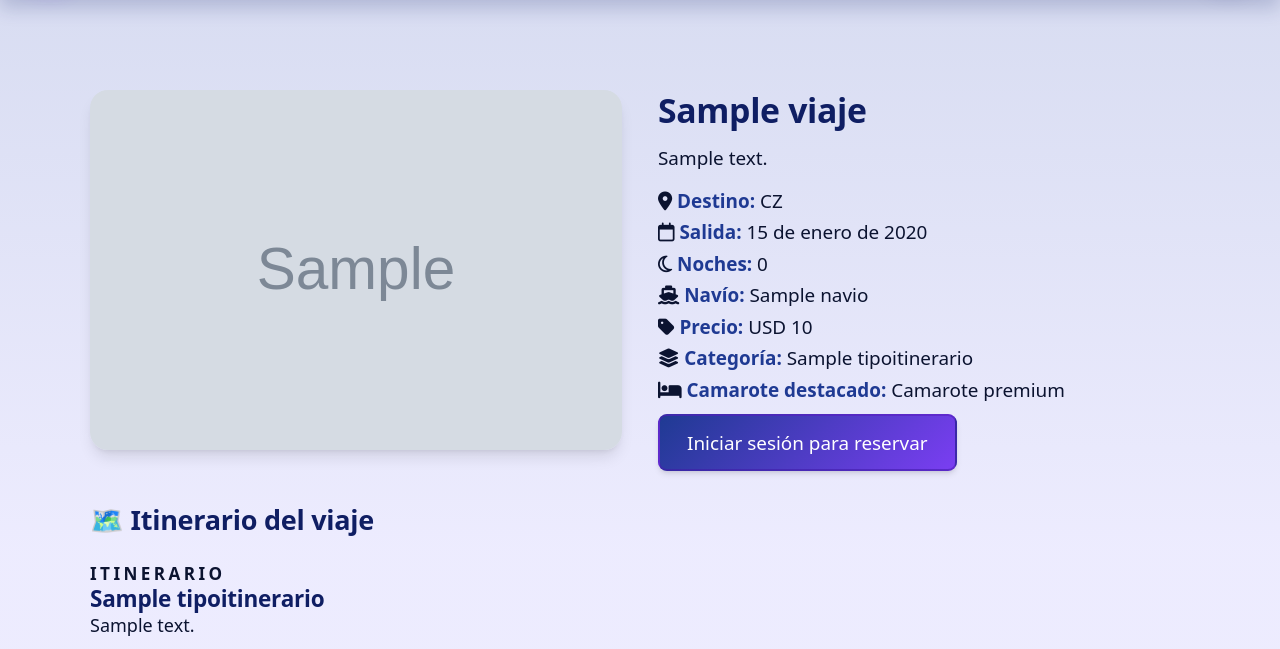
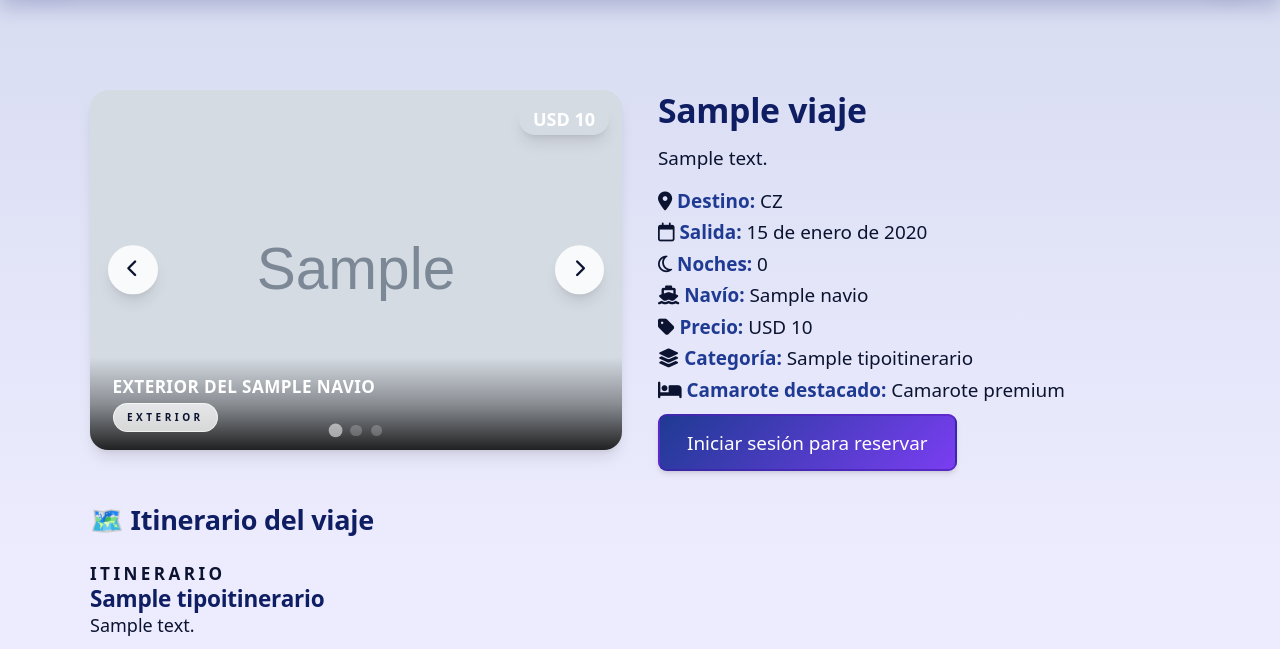
Before and after one commit to Villada-PG3/trabajo-practico-integrador-compania-naviera, a Django app: page /ofertas/1/ in a window 1280 px wide. Shown: the part 88-737 px from the top of the page. Run offline with Django 5.2, Linux system fonts and the light colour scheme; tables that the repository leaves empty hold one stand-in row (values such as "Sample post"); grey boxes marked "Sample" are stand-in pictures; some libraries are stand-ins or nearby versions.

Commit message:
Commit imagenes en detalle ofertas

```diff
--- a/compania_naviera/compania_naviera/templates/detalle_oferta.html
+++ b/compania_naviera/compania_naviera/templates/detalle_oferta.html
@@ -9,13 +9,68 @@
   <!-- ENCABEZADO -->
   <div class="flex flex-col md:flex-row gap-8 mb-10">
     <div class="md:w-1/2">
-      <div class="relative h-80 w-full overflow-hidden rounded-2xl shadow-lg">
-        {% if oferta.navio.imagen %}
+      {% with gallery=oferta.gallery|default:gallery %}
+      {% if gallery|length %}
+        <div class="relative h-80 w-full overflow-hidden rounded-2xl shadow-lg bg-bg/60" data-slider aria-label="Postales de {{ oferta.viaje.nombre }}">
+          <div class="flex h-full w-full transition-transform duration-500" data-slider-track style="transform: translateX(0%);">
+            {% for image in gallery %}
+              <figure class="relative h-full w-full flex-shrink-0">
+                <img src="{{ image.url }}" alt="{{ oferta.viaje.nombre }} - {{ image.label }}"
+                     class="h-full w-full object-cover" loading="lazy">
+                <figcaption class="absolute inset-x-0 bottom-0 bg-gradient-to-t from-black/85 via-black/35 to-transparent px-5 py-4 text-xs font-semibold uppercase tracking-wide text-white space-y-1">
+                  <span class="block leading-snug">{{ image.label }}</span>
+                  <span class="inline-flex items-center gap-2 rounded-full border border-white/60 bg-white/15 px-3 py-1 text-[10px] tracking-[0.35em]">
+                    {% if image.type == "destino" %}
+                      Destino
+                    {% elif image.type == "cabin" %}
+                      Camarote
+                    {% elif image.type == "interior" %}
+                      Interior
+                    {% elif image.type == "exterior" %}
+                      Exterior
+                    {% else %}
+                      {{ image.type|default:"Ambiente"|title }}
+                    {% endif %}
+                  </span>
+                </figcaption>
+              </figure>
+            {% endfor %}
+          </div>
+
+          {% if gallery|length > 1 %}
+            <button type="button"
+                    class="absolute left-4 top-1/2 z-10 flex h-11 w-11 -translate-y-1/2 items-center justify-center rounded-full bg-white/85 text-primary shadow-lg transition hover:bg-white"
+                    data-slider-prev aria-label="Imagen anterior de {{ oferta.viaje.nombre }}">
+              <i class="fa-solid fa-chevron-left text-sm"></i>
+            </button>
+            <button type="button"
+                    class="absolute right-4 top-1/2 z-10 flex h-11 w-11 -translate-y-1/2 items-center justify-center rounded-full bg-white/85 text-primary shadow-lg transition hover:bg-white"
+                    data-slider-next aria-label="Imagen siguiente de {{ oferta.viaje.nombre }}">
+              <i class="fa-solid fa-chevron-right text-sm"></i>
+            </button>
+
+            <div class="absolute bottom-3 left-1/2 z-10 flex -translate-x-1/2 gap-2">
+              {% for image in gallery %}
+                <span class="h-2.5 w-2.5 rounded-full bg-white/55 transition duration-300 {% if forloop.first %}opacity-100{% else %}opacity-40{% endif %}"
+                      data-slider-indicator></span>
+              {% endfor %}
+            </div>
+          {% endif %}
+
+          <span class="absolute top-3 right-3 inline-flex items-center rounded-full bg-gradient-to-br from-primary to-secondary px-3 py-1 text-white text-sm font-semibold shadow-lg">
+            USD {{ oferta.precio }}
+          </span>
+        </div>
+      {% elif oferta.navio.imagen %}
+        <div class="relative h-80 w-full overflow-hidden rounded-2xl shadow-lg">
           <img src="{{ oferta.navio.imagen }}" alt="{{ oferta.navio.nombre }}" class="h-full w-full object-cover">
-        {% else %}
+        </div>
+      {% else %}
+        <div class="relative h-80 w-full overflow-hidden rounded-2xl shadow-lg">
           <img src="{% static 'placeholder.jpg' %}" alt="Imagen del viaje" class="h-full w-full object-cover">
-        {% endif %}
-      </div>
+        </div>
+      {% endif %}
+      {% endwith %}
     </div>
 
     <div class="md:w-1/2 flex flex-col justify-center">
--- a/compania_naviera/compania_naviera/views.py
+++ b/compania_naviera/compania_naviera/views.py
@@ -502,12 +502,18 @@ class DetalleOfertaView(DetailView):
         categoria = getattr(itinerario_obj, "categoria", None)
         categoria_nombre = categoria.nombre if categoria else ""
 
+        oferta.itinerario_rel = itinerario_rel
         contexto["noches"] = noches
         contexto["categoria_nombre"] = categoria_nombre or "Otros"
         contexto["itinerario"] = itinerario_rel
         cabin_image, cabin_label = get_navio_cabin_details(oferta.navio.nombre)
+        oferta.cabin_image = cabin_image
+        oferta.cabin_label = cabin_label
         contexto["cabin_image"] = cabin_image
         contexto["cabin_label"] = cabin_label
+        oferta.gallery = build_oferta_gallery(oferta)
+        contexto["gallery"] = oferta.gallery
+        contexto["oferta"] = oferta
         return contexto
 
 # ===========================
```
Also changed, not shown: 1 other file.
